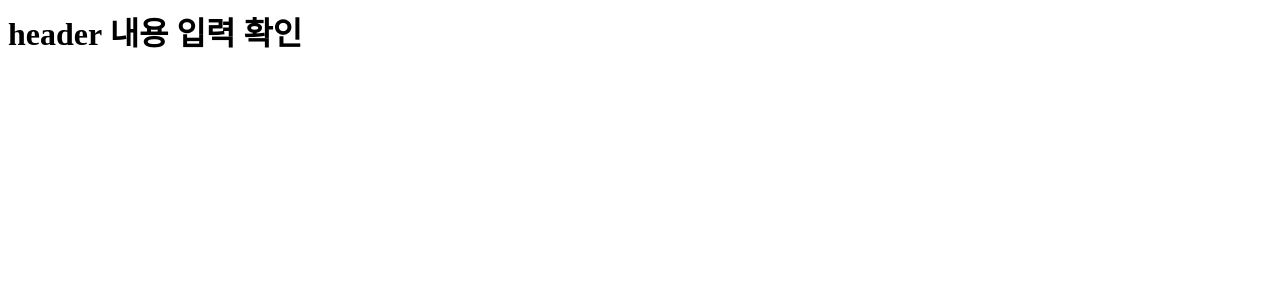
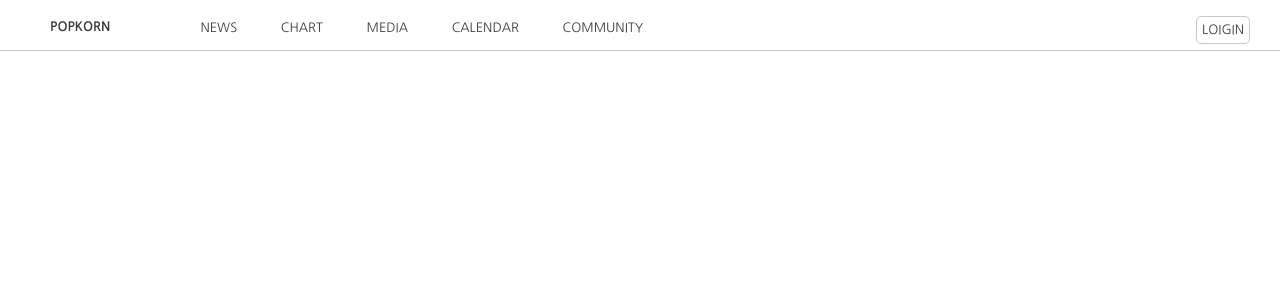
Before and after one commit to kartmon61/PopKorn_project, a Django app: page /header in a window 1280 px wide. Shown: the top 300 px of the page. Run offline with Django 3.2, Linux system fonts and the light colour scheme.

Commit message:
ji update header, footer

```diff
--- a/popkornProject/popkornApp/templates/css/stylesheet.css
+++ b/popkornProject/popkornApp/templates/css/stylesheet.css
@@ -1,6 +1,77 @@
 @import url(http://fonts.googleapis.com/earlyaccess/nanumgothic.css); /*웹폰트 나눔고딕*/
+*{
+    font-family: "Nanum Gothic", sans-serif;
+    --basic-br-color:#cdc8c8; /*기본 border 색깔 변수*/
+    --basic-txt-color:#383838;/*기본 글자 색깔 변수*/
+
+}
 
 /*공통*/
+body{
+    padding:0px;
+    margin:0px;
+}
+a{
+    text-decoration: none;
+    color:var(--basic-txt-color);
+}
+header{
+    display:block;
+    border-bottom:1px solid var(--basic-br-color);
+    width:100%;
+    height:10px;
+    position:fixed;
+    top:0;
+    background-color:#ffffff;
+    padding:20px 0px;
+    font-size:0.8em;
+}
+header ul{
+    display:block;
+    margin:auto;
+}
+
+header li{
+    list-style:none;
+    display:inline-block;
+    margin:0px 20px;
+}
+
+header strong{
+    float:left;
+    margin-left:50px;
+    margin-right:70px;
+}
+header .btn{
+    float:right;
+    margin-right:30px;
+    margin-top:-20px;
+}
+
+header li a:hover{
+    text-decoration:overline;
+    text-decoration-color: rgb(0, 153, 255);
+}
+
+footer{
+    background: #383838;
+    color:#c4c3c3;
+    font-size:0.6em;
+    padding:20px;
+}
+footer strong{
+    font-weight: bold;
+    font-size: 1.5em;
+}
 /*클래스*/
+.btn{
+    border:0.8px solid var(--basic-br-color);
+    border-radius:5px;
+    padding:5px;
+    background-color:#ffffff;
+}
+.btn:hover{
+    background-color:#8a8888;
+}
 
 /*인덱스 페이지*/
--- a/popkornProject/popkornApp/templates/header.html
+++ b/popkornProject/popkornApp/templates/header.html
@@ -1,3 +1,12 @@
+<link rel="stylesheet" type="text/css" href="css/stylesheet.css"/>
 <header>
-    <h1>header 내용 입력 확인</h1>
+    <strong><a href="">POPKORN</a></strong>
+    <ul>
+        <li><a href="">NEWS</a></li>
+        <li><a href="">CHART</a></li>
+        <li><a href="">MEDIA</a></li>
+        <li><a href="">CALENDAR</a></li>
+        <li><a href="">COMMUNITY</a></li>
+    </ul>
+    <a href="" class="btn">LOIGIN</a>
 </header>
--- a/popkornProject/popkornApp/templates/index.html
+++ b/popkornProject/popkornApp/templates/index.html
@@ -12,14 +12,15 @@
     <script src="http://cdnjs.cloudflare.com/ajax/libs/fotorama/4.6.4/fotorama.js"></script> <!-- 16 KB -->
 
     <title>popKorn</title>
+
 </head>
 <body id="index">
-
+    <h1>asdsad</h1>
     <section>
-        <h1>index 내용 입력 확인</h1>
         <article><!--뉴스 헤드라인--></article>
         <article><!--차트, 오늘의 kpop--></article>
         <article><!--Main artists--></article>
     </section>
+
 </body>
 </html>
```
Also changed, not shown: popkornProject/popkornApp/templates/footer.html (+10 -1 lines).
